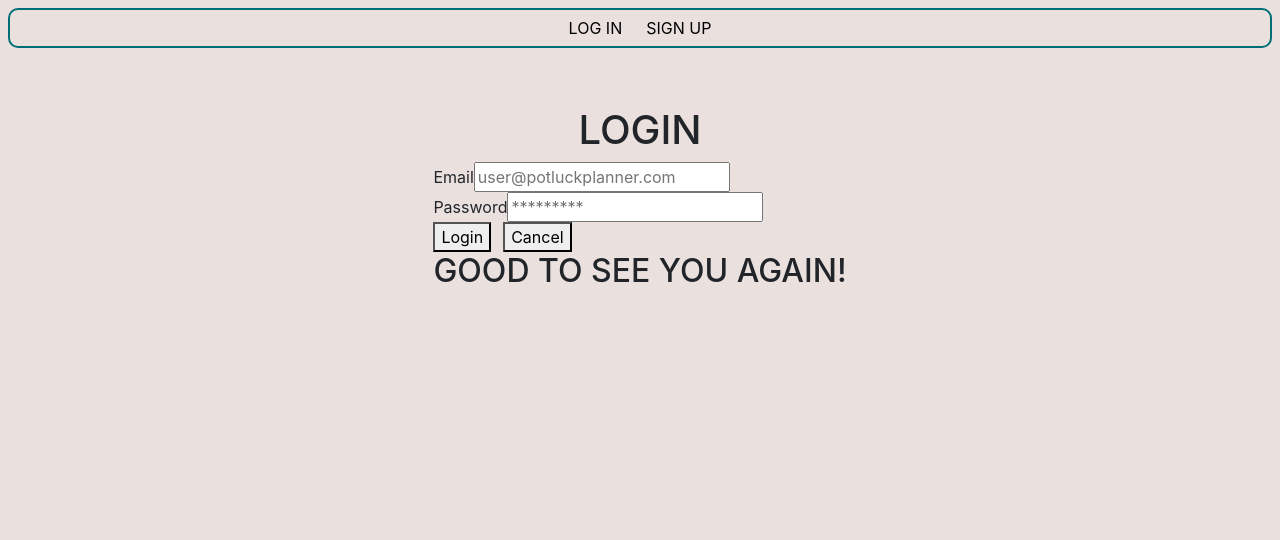
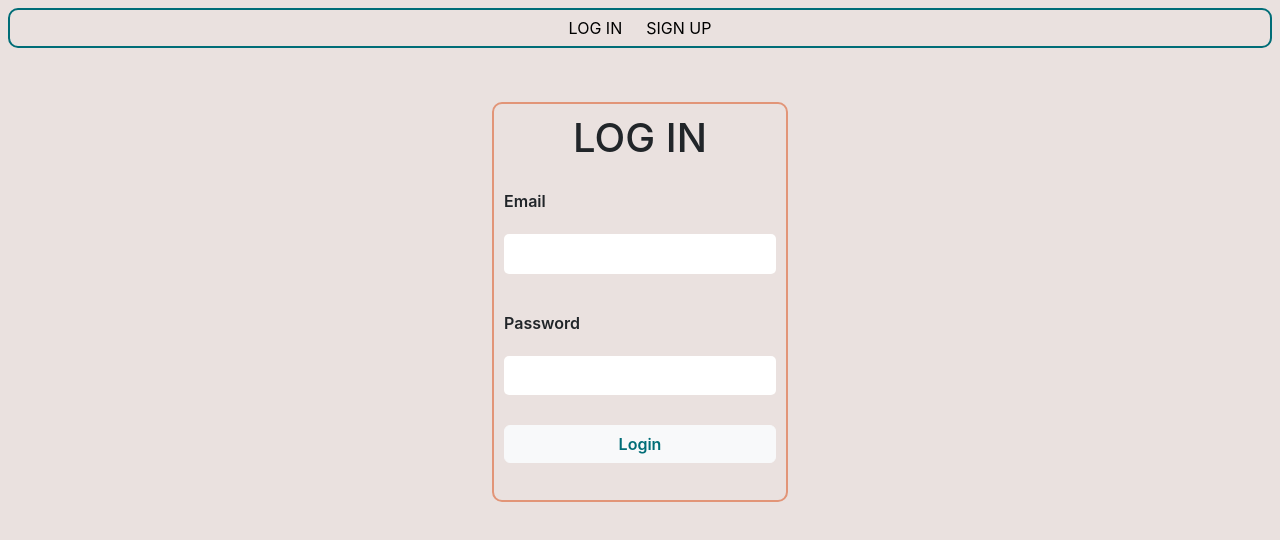
Before and after one commit to jessykim/potluck-planner, a React (Create React App) app: page /login in a window 1280 px wide. Shown: the top 540 px of the page. Built offline with nearby package versions, Linux system fonts and the light colour scheme; no server answers.

Commit message:
style log in form

```diff
--- a/src/components/LoginForm/LoginForm.jsx
+++ b/src/components/LoginForm/LoginForm.jsx
@@ -27,44 +27,48 @@ const LoginForm = props => {
   }
 
   return (
+    <>
+      <main className={styles.container}>
+        <h1>LOG IN</h1>
         <form
           autoComplete="off"
           onSubmit={handleSubmit}
-      className={styles.container}
         >
-      <h1>LOGIN</h1>
-      <div className={styles.inputContainer}>
-        <label htmlFor="email" className={styles.label}>Email</label>
+          <div className="form-group mb-3">
+            <label htmlFor="email-input" className="form-label">
+              Email
+            </label>
             <input
               type="text"
               autoComplete="off"
-          id="email"
+              id="email-input"
               value={formData.email}
               name="email"
               onChange={handleChange}
-          placeholder="user@potluckplanner.com"
+              // placeholder=""
             />
           </div>
-      <div className={styles.inputContainer}>
-        <label htmlFor="password" className={styles.label}>Password</label>
+          <div className="form-group mb-3">
+            <label htmlFor="password-input" className="form-label">
+              Password
+            </label>
             <input
               type="password"
               autoComplete="off"
-          id="password"
+              id="password-input"
               value={formData.pw}
               name="pw"
               onChange={handleChange}
-          placeholder="*********"
+              // placeholder=""
             />
           </div>
-      <div>
-        <button className={styles.button}>Login</button>
-        <Link to="/">
-          <button>Cancel</button>
-        </Link>
-      </div>
-      <h2>GOOD TO SEE YOU AGAIN!</h2>
+          <button className="btn btn-light btn-fluid">Login</button>
+          {/* <Link to="/">
+            <button className="btn btn-light btn-fluid">Cancel</button>
+          </Link> */}
         </form>
+      </main>
+    </>
   )
 }
 
--- a/src/components/LoginForm/LoginForm.module.css
+++ b/src/components/LoginForm/LoginForm.module.css
@@ -0,0 +1,36 @@
+form {
+  padding: 12px 0 19px 0;
+}
+
+.container {
+  height: 100%;
+  display: flex;
+  align-items: center;
+  flex-direction: column;
+  border: 2px solid #E29578;
+  border-radius: 10px;
+  margin: 8px;
+}
+
+.container input {
+  width: 100%;
+  padding: 10px;
+  font-size: 13px;
+  resize: vertical;
+  border-radius: 5px;
+  margin: 7px 0px 14px 0px;
+  border: 1px solid var(--border);
+  font-family: canada-type-gibson, sans-serif;
+}
+
+.container label {
+  font-weight: 600;
+  margin: 7px 0px 14px 0px;
+}
+
+.container button {
+  color: #006D77;
+  font-weight: 600;
+  width: 100%;
+  margin-bottom: 8px;
+}
```
Also changed, not shown: src/pages/Signup/Signup.jsx (line endings or trailing spaces). Lines whose indentation alone changed are shown as unchanged.
